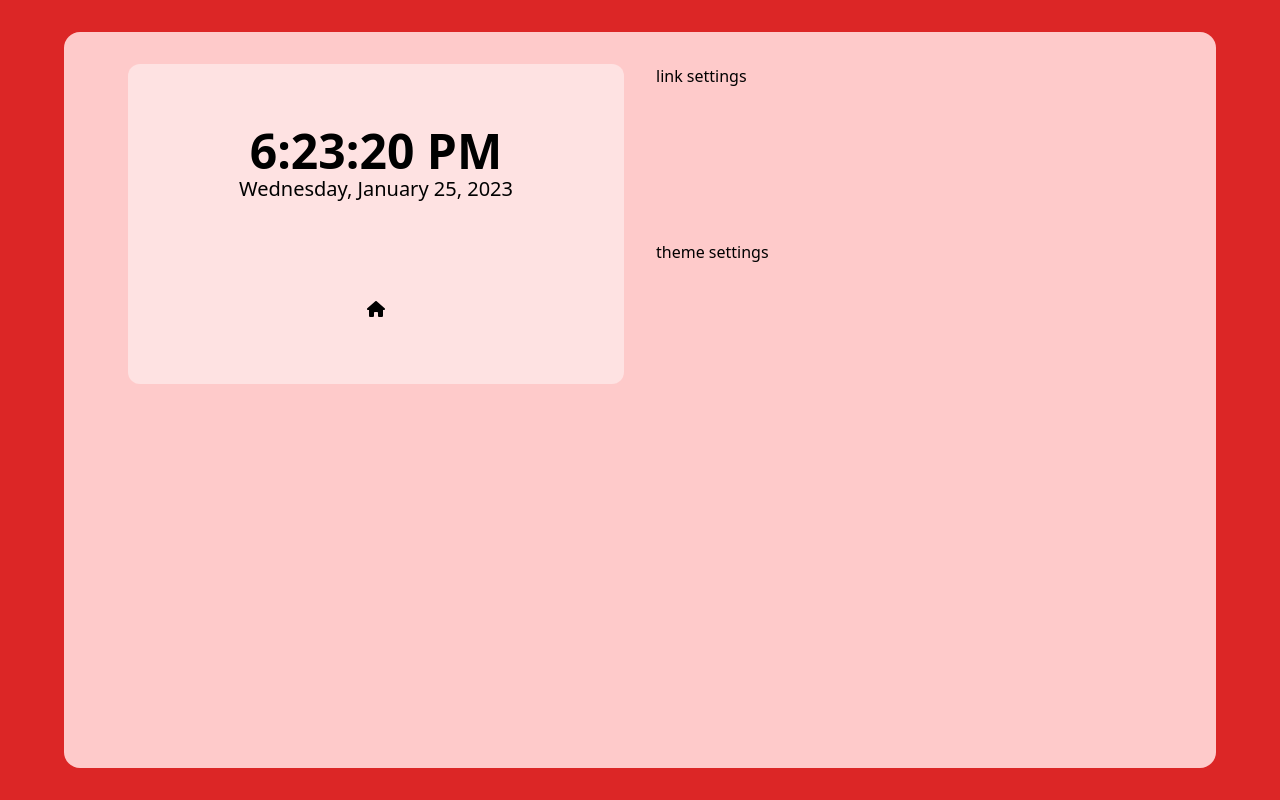
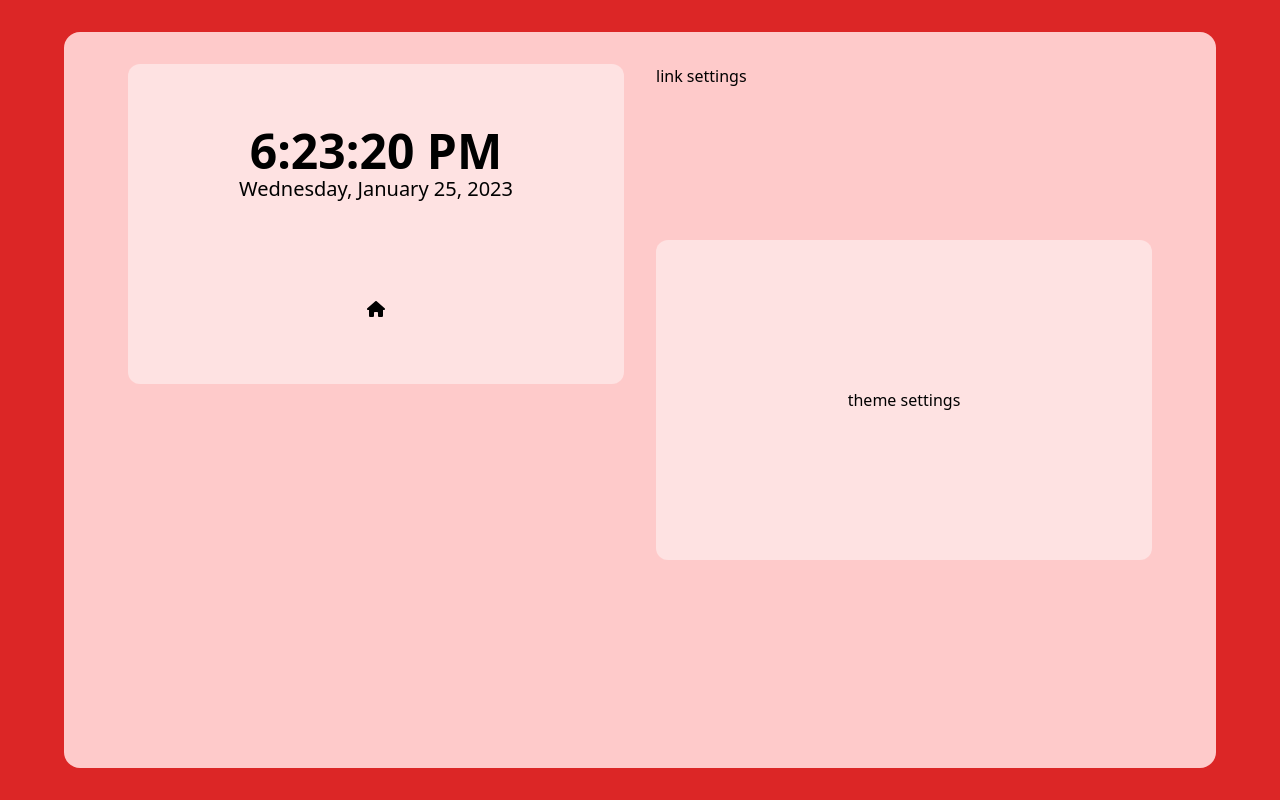
Before and after one commit to atklenner/homepage, a React (Vite) app: page / in a window 1280 px wide. Both pictures are taken after a click on the button 376 px from the left and 309 px from the top of the page. Built offline with nearby package versions, Linux system fonts and the light colour scheme; no server answers.

Commit message:
change ThemeSettings to GeneralSettings

```diff
--- a/src/App.jsx
+++ b/src/App.jsx
@@ -3,7 +3,7 @@ import ToDo from "./components/ToDo";
 import Links from "./components/Links";
 import {useState} from "react";
 import LinkSettings from "./components/LinkSettings";
-import ThemeSettings  from "./components/ThemeSettings";
+import GeneralSettings  from "./components/GeneralSettings";
 function App() {
   const [viewSettings, setViewSettings] = useState(false);
 
@@ -13,7 +13,7 @@ function App() {
         <div className="grid lg:grid-cols-2 lg:grid-rows-4 gap-8 2xl:gap-16 h-full w-full">
           <TimeAndWeather viewSettings={viewSettings} onClick={() => setViewSettings(!viewSettings)}/>
           {viewSettings ? <LinkSettings /> : <ToDo />}
-          {viewSettings ? <ThemeSettings /> : <Links />}
+          {viewSettings ? <GeneralSettings/> : <Links />}
         </div>
       </div>
     </div>
--- /dev/null
+++ b/src/components/GeneralSettings.jsx
@@ -0,0 +1,11 @@
+import Widget from "./Widget";
+
+function GeneralSettings() {
+  return (
+    <Widget type="short">
+      <p>theme settings</p>
+    </Widget>
+  )
+}
+
+export default GeneralSettings;
--- a/src/components/ThemeSettings.jsx
+++ /dev/null
@@ -1,7 +0,0 @@
-function ThemeSettings() {
-  return (
-    <p>theme settings</p>
-  )
-}
-
-export default ThemeSettings;
```
